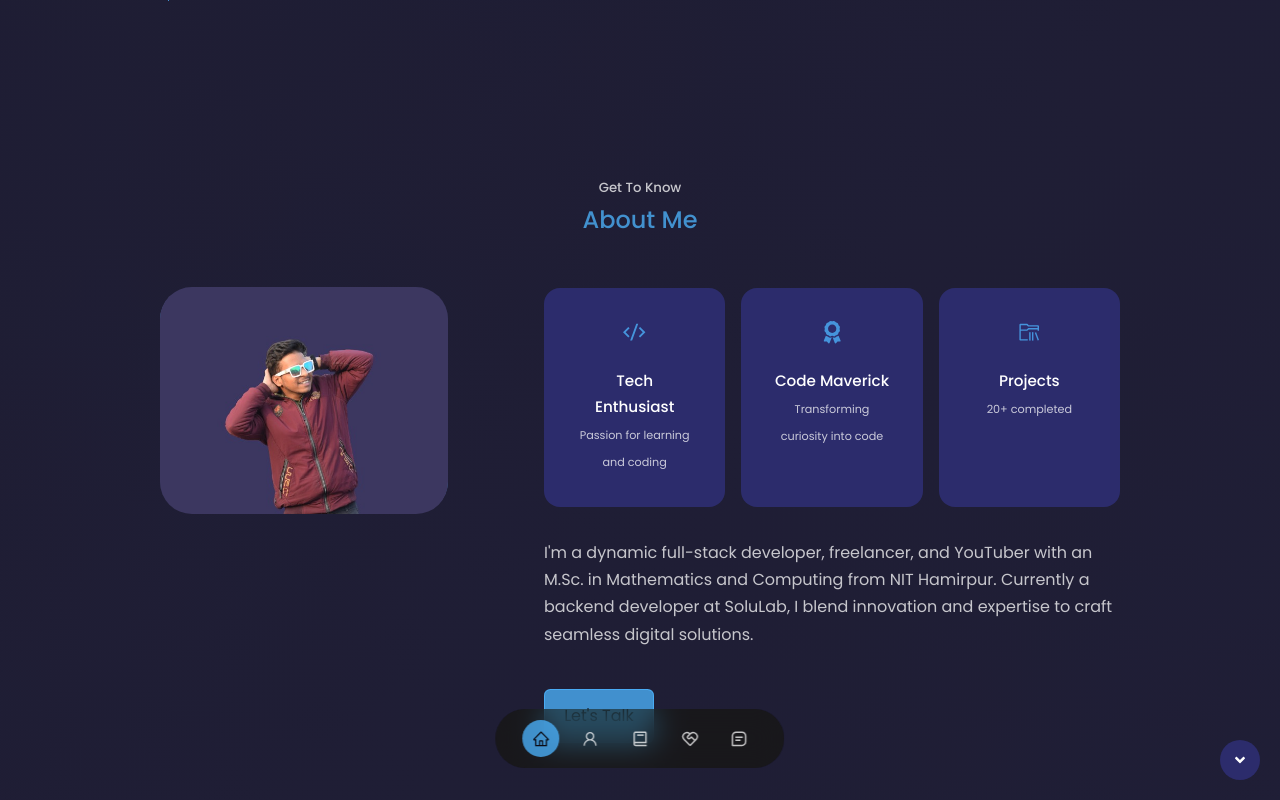
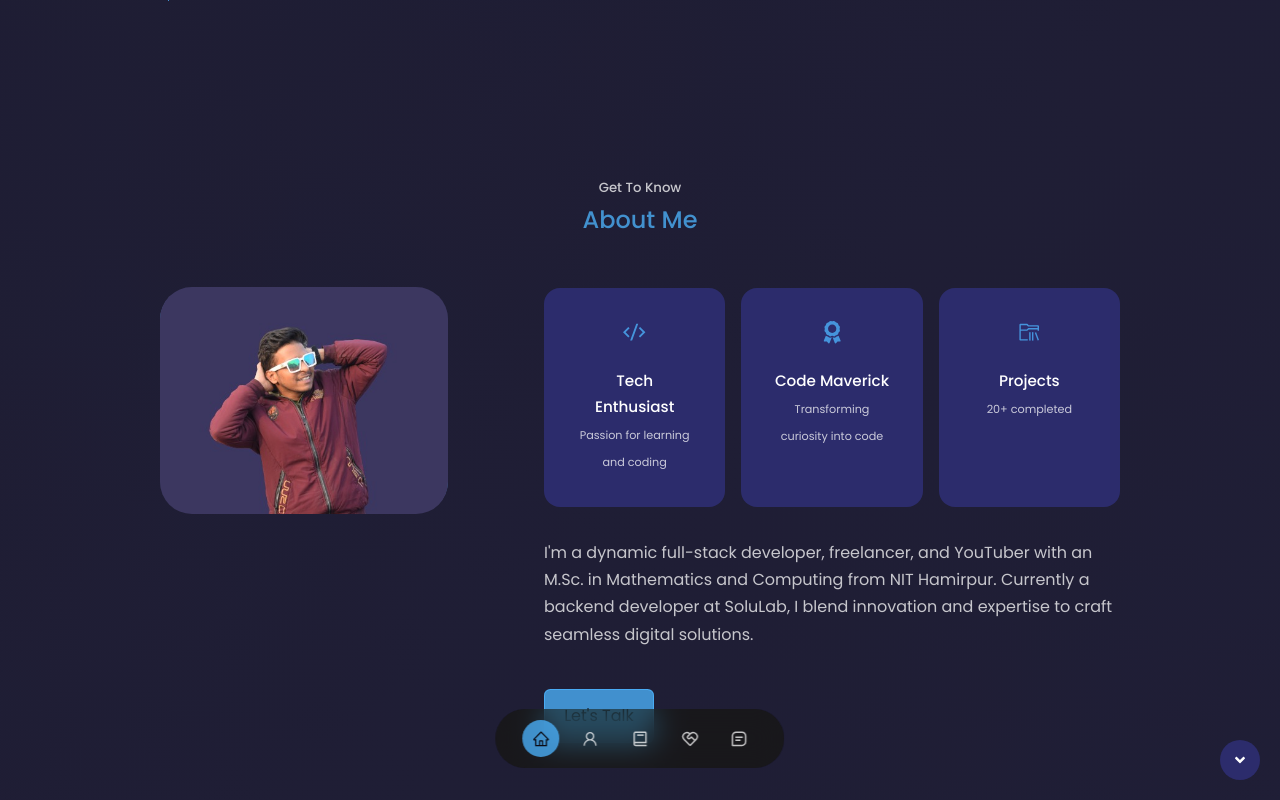
Before and after one commit to razmishra/portfolio, a React (Create React App) app: page / in a window 1280 px wide. In both pictures the pointer is over the picture 303 px from the left and 1311 px from the top of the page. Shown: the part 911-1711 px from the top of the page. Built offline with nearby package versions, Linux system fonts and the light colour scheme.

Commit message:
add-image-transform-in-project-and-about

```diff
--- a/src/Components/About/About.css
+++ b/src/Components/About/About.css
@@ -24,6 +24,12 @@
 
 .about__me-img:hover{
     transform: rotate(0deg);
+}
+.about__me-img img{
+  transition: transform 0.3s ease;
+}
+.about__me-img:hover img{
+    transform: scale(1.2);
 }
 
 .about__cards{
--- a/src/Components/Portfolio/Portfolio.css
+++ b/src/Components/Portfolio/Portfolio.css
@@ -21,6 +21,13 @@ background: transparent;
     border-radius: 1.5rem;
     overflow: hidden;
     object-fit: contain;
+}
+.portfolio__item-image img {
+  transition: transform 0.3s ease; /* Adjust the duration and timing function as needed */
+}
+
+.portfolio__item-image:hover img{
+  transform: scale(1.2);
 }
 
 .portfolio__item h3{
```
